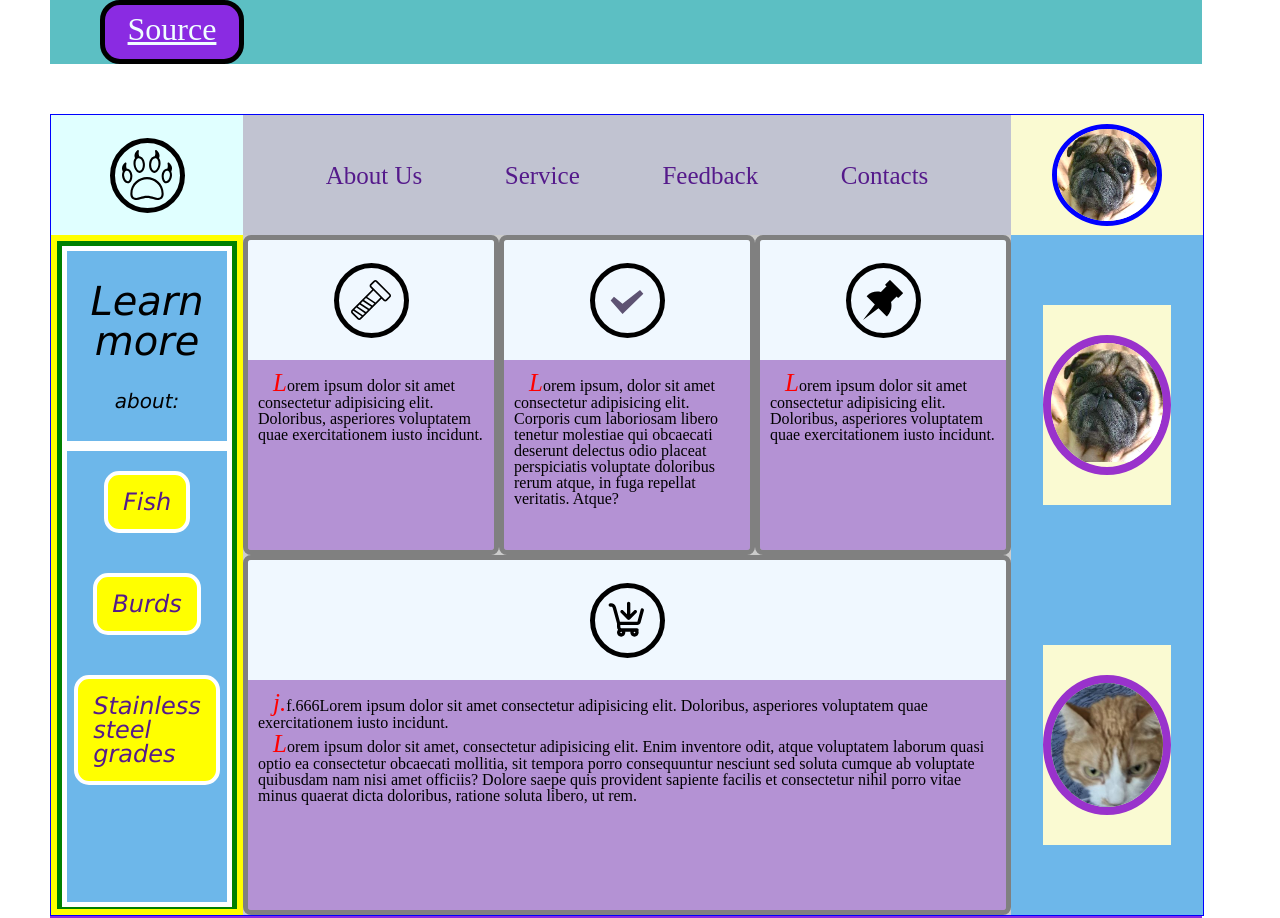
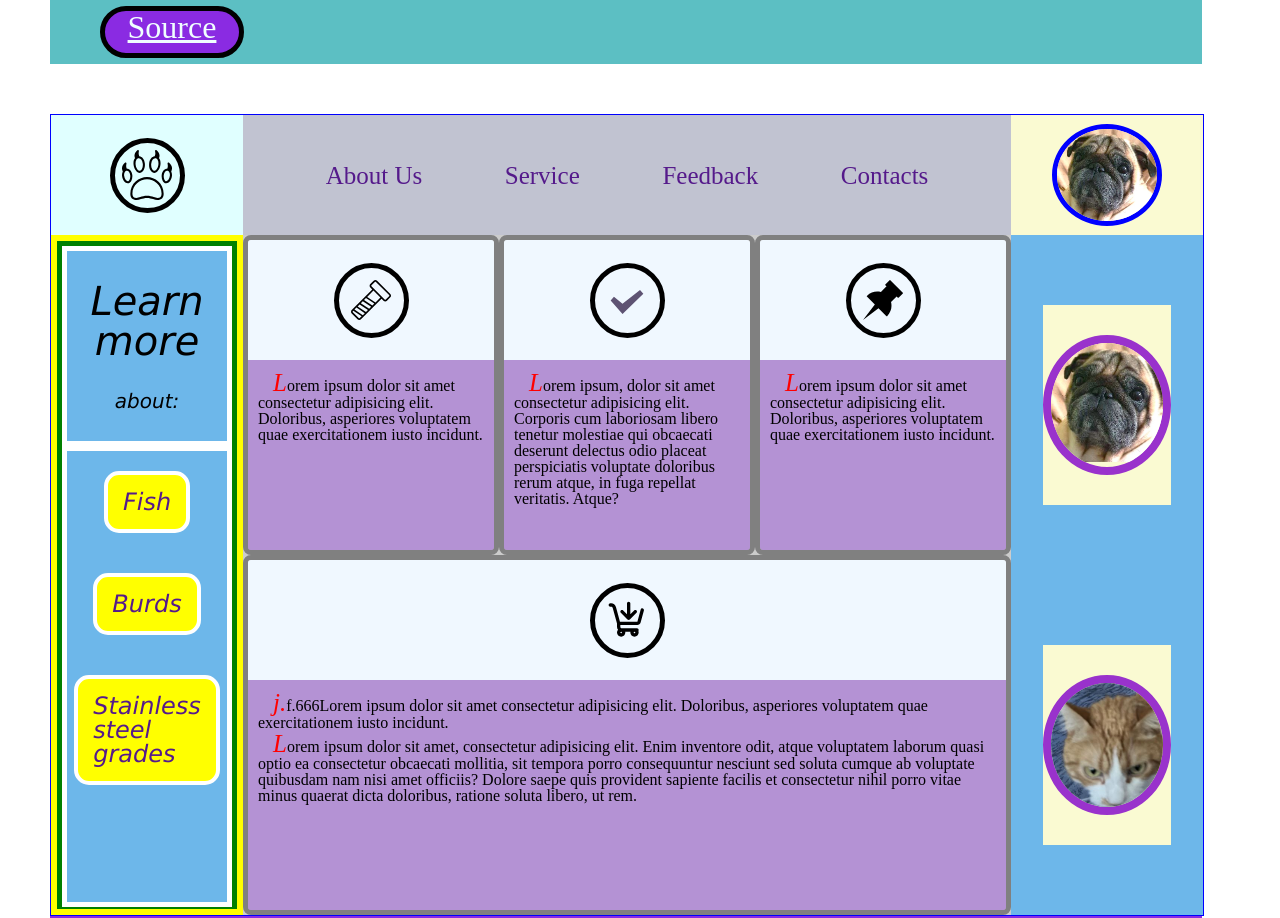
Before and after one commit to novosyolovnv/seven_, a plain HTML site: page index.html in a window 1280 px wide. Shown: the top 918 px of the page. Drawn offline with Linux system fonts and the light colour scheme.

Commit message:
change btn

```diff
--- a/CSS/source.css
+++ b/CSS/source.css
@@ -3,6 +3,8 @@
 
 
 .block__source{
+  display: flex;
+  align-items: center;
   margin-left: 50px;
   height: 4.0rem;
   width: 90vw;
@@ -13,16 +15,16 @@
  .btn__source{
   display: inline-block;
   text-align: center;
-  padding-top: 0.5em;
+  padding-top: 0.0em;
    /* align-items: center;
   justify-content: center; */
   margin: auto 50px;
   width: 9rem;
 
-  height:100% ;
+  height:80% ;
   border: 5px solid #000;
   background-color: blueviolet;
-  border-radius: 20px;
+  border-radius: 40px;
 }
 
 .source{
```
